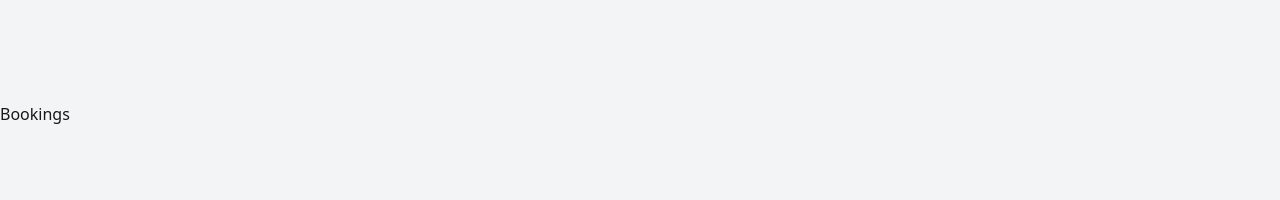
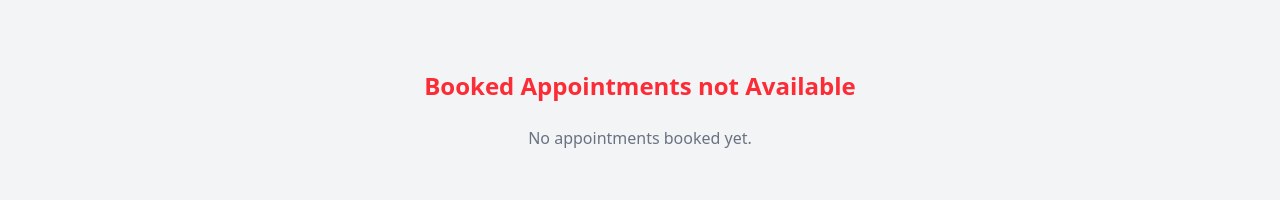
Before and after one commit to 1Inzamam/DoctorsPoint, a React (Vite) app: page /bookings in a window 1280 px wide. Shown: the part 326-526 px from the top of the page. Built offline with nearby package versions, Linux system fonts and the light colour scheme.

Commit message:
fetched data from public datajson by routes and got doctors id from local storage in useeffect used dynamic headings if there is no appointments and added new component for booked doctors details in bookings the new component is BookedAppointment.jsx

```diff
--- /dev/null
+++ b/src/Components/BookedAppointment/BookedAppointment.jsx
@@ -0,0 +1,9 @@
+import React from "react";
+
+const BookedAppointment = ({ data }) => {
+  const { name, education, specialities, fee } = data;
+  console.log(name, education, specialities, fee);
+  return <div>BookedAppointment</div>;
+};
+
+export default BookedAppointment;
--- a/src/Pages/Bookings/Bookings.jsx
+++ b/src/Pages/Bookings/Bookings.jsx
@@ -1,7 +1,55 @@
-import React from "react";
+import { useEffect, useState } from "react";
+import { useLoaderData } from "react-router";
+import { getStoredAppointments } from "../../Utility/addAppointment";
+import BookedAppointment from "../../Components/BookedAppointment/BookedAppointment";
 
 const Bookings = () => {
-  return <div>Bookings</div>;
+  const [appoint, setAppointList] = useState([]);
+  const data = useLoaderData();
+  const doctors = data.doctors;
+
+  useEffect(() => {
+    const localStorageData = getStoredAppointments();
+    const bookedDoctorsId = localStorageData.map((id) => parseInt(id));
+    const appointedList = doctors.filter((doctor) =>
+      bookedDoctorsId.includes(doctor.id),
+    );
+    setTimeout(() => setAppointList(appointedList));
+  }, [doctors]);
+  console.log(appoint);
+  return (
+    <div className="min-h-screen flex flex-col max-w-7xl mx-auto my-12">
+      <div>
+        {appoint.length === 0 ? (
+          <div>
+            <h1 className="text-center text-2xl font-bold text-red-500">
+              Booked Appointments not Available
+            </h1>
+            <p className="text-center mt-6 text-gray-500">
+              No appointments booked yet.
+            </p>
+          </div>
+        ) : (
+          <div>
+            <div className="text-center lg:w-252.25">
+              <h1>Booked Appointments</h1>
+              <h3>
+                Here you can view all your scheduled appointments with our
+                doctors. Check the date, time, and details of each booking, and
+                stay updated on your upcoming visits. Manage your appointments
+                easily and ensure you never miss a consultation.
+              </h3>
+            </div>
+            <div>
+              {appoint.map((data) => (
+                <BookedAppointment key={data.id} data={data}></BookedAppointment>
+              ))}
+            </div>
+          </div>
+        )}
+      </div>
+    </div>
+  );
 };
 
 export default Bookings;
--- a/src/Pages/DoctorDetails/DoctorDetails.jsx
+++ b/src/Pages/DoctorDetails/DoctorDetails.jsx
@@ -1,6 +1,5 @@
 import { PiTrademarkRegisteredFill } from "react-icons/pi";
 import { Link, useLoaderData, useParams } from "react-router";
-import { toast } from "react-toastify";
 import { addAppointment } from "../../Utility/addAppointment";
 const DoctorDetails = () => {
   const { id } = useParams();
--- a/src/Routes/Routes.jsx
+++ b/src/Routes/Routes.jsx
@@ -32,6 +32,7 @@ export const router = createBrowserRouter([
       },
       {
         path: "bookings",
+        loader:fetchDoctorsData,
         Component: Bookings,
       },
       {
```
